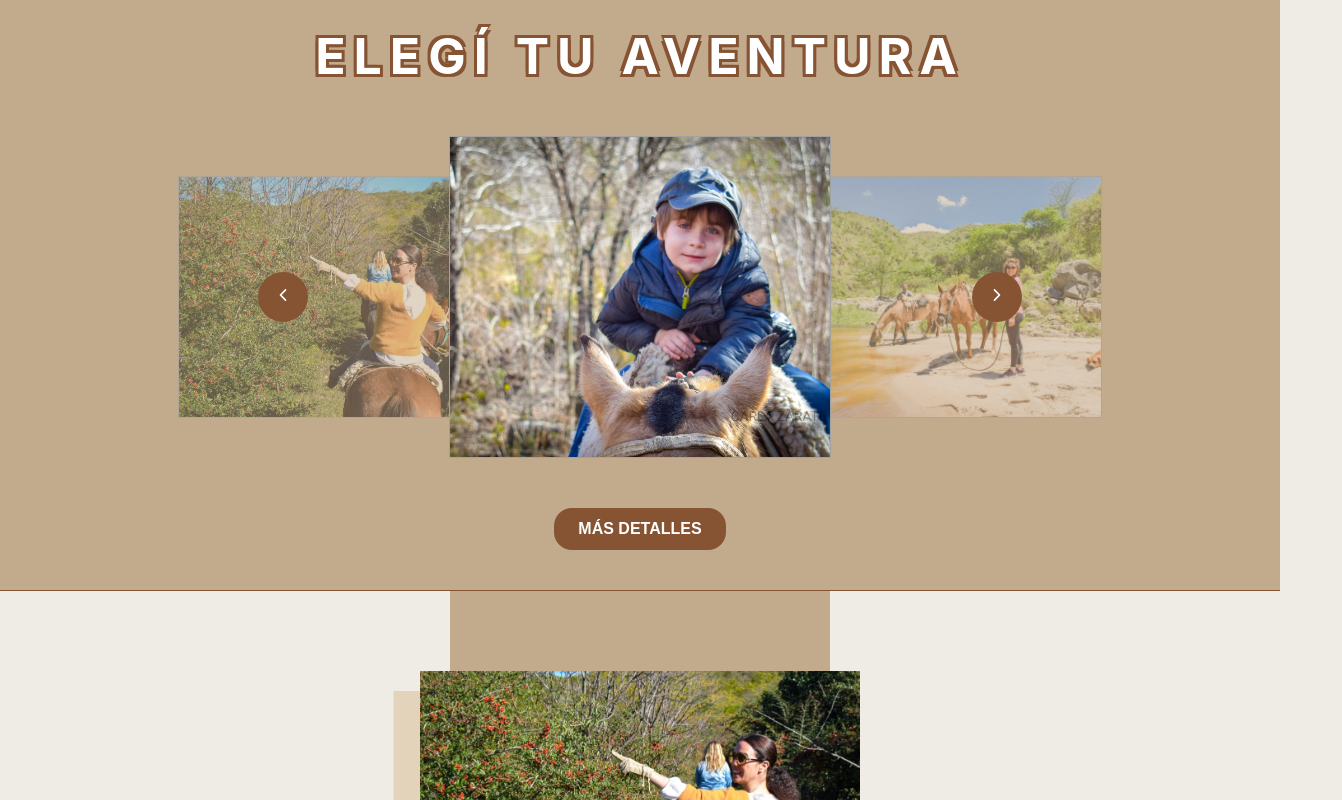
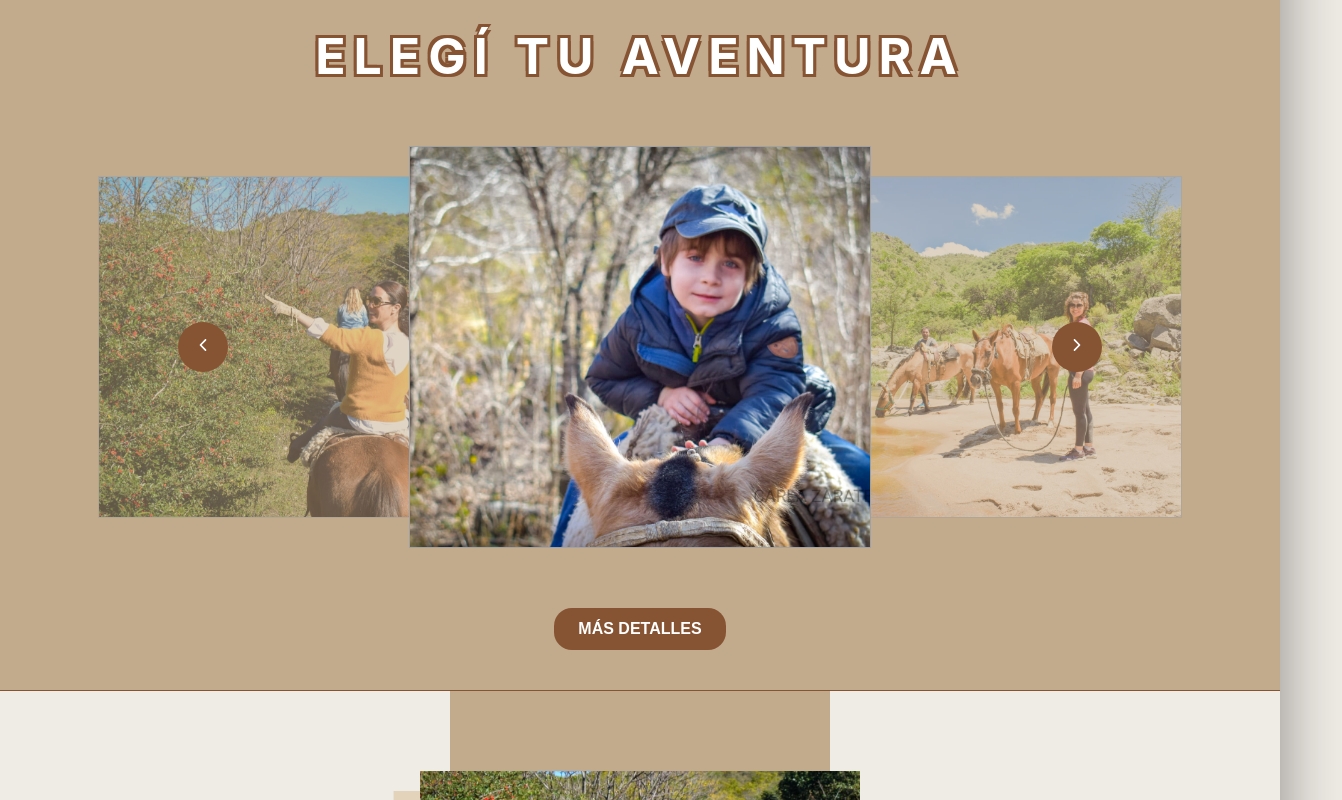
Before and after one commit to androettojuan/web-cabalgatas2, a React (Create React App) app: page / in a window 1280 px wide. Shown: the part 800-1600 px from the top of the page, 1342 px wide, since content can reach past the window. Built offline with nearby package versions, Linux system fonts and the light colour scheme.

Commit message:
fix carousel

```diff
--- a/src/components/Carousel/Carousel.styles.js
+++ b/src/components/Carousel/Carousel.styles.js
@@ -49,8 +49,8 @@
 });
 
 export const StyledCarouselContentPhoto = styled("img", {
-  width: "380px",
-  height: "320px",
+  width: "460px",
+  height: "400px",
   objectFit: "cover",
   border: "1px solid $grey",
   variants: {
@@ -68,8 +68,8 @@
       false: {
         opacity: "0.5",
         transition: "opacity 0.4s ease-in-out",
-        width: "300px",
-        height: "240px",
+        width: "380px",
+        height: "340px",
         margin: "0 160px",
       },
       none: {
```
